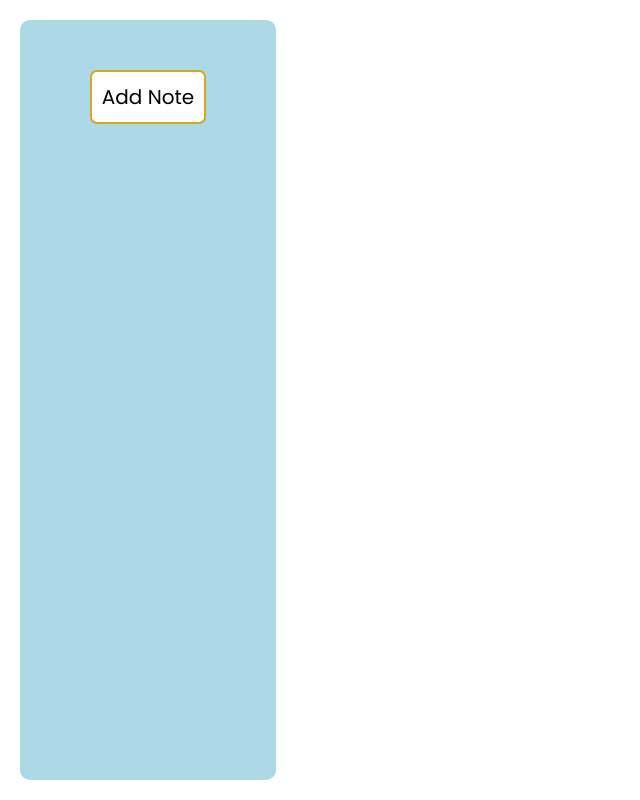
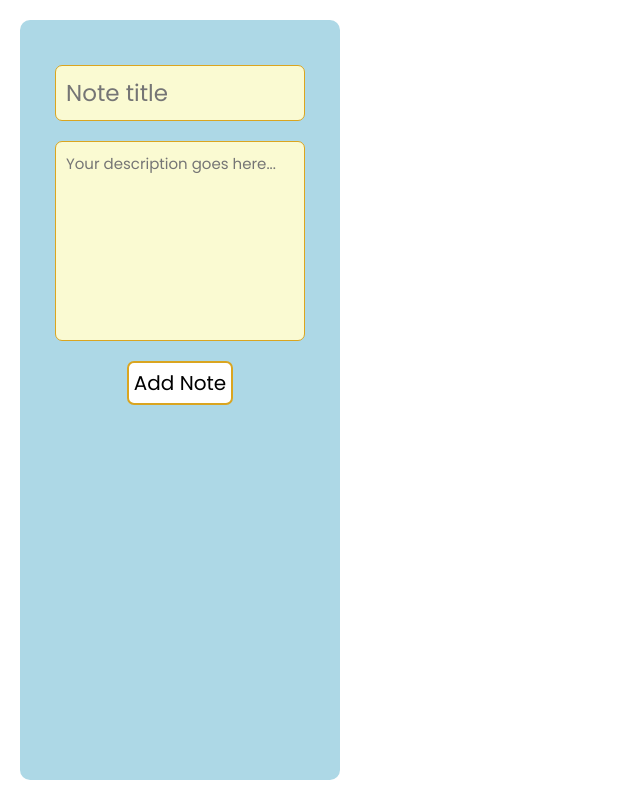
Before and after one commit to mark-itc/react---notes-app-omribarmats, a React (Create React App) app: page / in a window 1280 px wide. Shown: the whole page, without its empty margins (0-640 px from the left). Built offline with nearby package versions, Linux system fonts and the light colour scheme.

Commit message:
Milestone-6 Done
1. Added the ability to edit notes inside the Modal
2. Made my Form into a reusable component
3. Updated date is shown after note changes

```diff
--- a/package.json
+++ b/package.json
@@ -10,6 +10,7 @@
     "react-dom": "^18.2.0",
     "react-modal": "^3.16.1",
     "react-scripts": "5.0.1",
+    "react-textarea-autosize": "^8.4.0",
     "web-vitals": "^2.1.4"
   },
   "scripts": {
--- a/src/App.css
+++ b/src/App.css
@@ -12,33 +12,3 @@
   flex-direction: row;
   height: 100vh;
 }
-
-.form {
-  background-color: lightblue;
-  width: 20%;
-  display: flex;
-  flex-direction: column;
-  align-items: center;
-  padding: 50px;
-  border: none;
-  border-radius: 10px;
-  position: -webkit-sticky;
-  top: 0;
-  left: 0;
-  margin-top: 20px;
-  margin-left: 20px;
-  margin-bottom: 20px;
-}
-
-.form button {
-  border: 2px solid goldenrod;
-  border-radius: 7px;
-  background-color: white;
-  font-size: 20px;
-  padding: 10px;
-}
-
-.form button:hover {
-  background-color: lightgoldenrodyellow;
-  cursor: pointer;
-}
--- a/src/App.jsx
+++ b/src/App.jsx
@@ -1,15 +1,22 @@
 import "./App.css";
 import { Notes } from "./Components/Notes";
-import { useState } from "react";
+import { Form } from "./Components/Form";
+import { NotesContext } from "./Context/NotesContext";
+import { useState, useContext } from "react";
 
 function App() {
-  const [notes, setNotes] = useState([]);
+  const { notes, setNotes } = useContext(NotesContext);
+  const [noteTitle, setNoteTitle] = useState();
+  const [noteDescription, setnoteDescription] = useState();
 
-  const handleAddNotes = (noteText, noteTitle) => {
+  const handleAddNotes = (title, description) => {
+    if (description.length === 0) return;
+
     const note = {
-      title: noteTitle,
-      text: noteText,
+      title: title,
+      text: description,
       date: new Date(),
+      update: new Date(),
       id: notes.length === 0 ? 1 : notes[notes.length - 1].id + 1,
     };
     setNotes([...notes, note]);
@@ -17,16 +24,16 @@ function App() {
 
   return (
     <div className="App">
-      <form className="form">
-        <button
-          onClick={(e) => {
-            e.preventDefault();
-            handleAddNotes("Example note", "Note title");
-          }}
-        >
-          Add Note
-        </button>
-      </form>
+      <Form
+        formId="app"
+        noteTitle={noteTitle}
+        noteDescription={noteDescription}
+        setNoteTitle={setNoteTitle}
+        setnoteDescription={setnoteDescription}
+        buttonClicked={handleAddNotes}
+        DefaultTitle=""
+        DefaultDescription=""
+      />
       <Notes notes={notes} setNotes={setNotes} />
     </div>
   );
--- /dev/null
+++ b/src/Components/Form.css
@@ -0,0 +1,101 @@
+.formApp {
+  background-color: lightblue;
+  display: flex;
+  flex-direction: column;
+  align-items: center;
+  padding: 35px;
+  border: none;
+  border-radius: 10px;
+  position: -webkit-sticky;
+  top: 0;
+  left: 0;
+  margin-top: 20px;
+  margin-left: 20px;
+  margin-bottom: 20px;
+  width: 25vw;
+}
+
+.formApp button {
+  border: 2px solid goldenrod;
+  border-radius: 7px;
+  background-color: white;
+  font-size: 20px;
+  padding: 5px;
+  margin-top: 10px;
+}
+
+.formApp button:hover {
+  border: 2px solid #719ece;
+  cursor: pointer;
+}
+
+.formApp textarea {
+  width: 100%;
+  border: 1px solid goldenrod;
+  border-radius: 7px;
+  background-color: lightgoldenrodyellow;
+  padding: 10px;
+  margin: 10px;
+  resize: none;
+}
+
+.formApp textarea:focus {
+  outline: none;
+  border-color: #719ece;
+  box-shadow: 0 0 10px #719ece;
+}
+
+.formApp #title {
+  font-size: 23px;
+  font-weight: 500px;
+}
+
+.formApp #note {
+  font-size: 15px;
+  height: 500px;
+  min-height: 200px;
+}
+
+.formPopup {
+  display: flex;
+  flex-direction: column;
+  align-items: center;
+  padding: 10px;
+}
+
+.formPopup button {
+  border: 2px solid goldenrod;
+  border-radius: 7px;
+  background-color: white;
+  font-size: 20px;
+  padding: 5px;
+  margin-top: 10px;
+}
+
+.formPopup button:hover {
+  border: 2px solid #719ece;
+  cursor: pointer;
+}
+
+.formPopup textarea {
+  width: 100%;
+  border-radius: 7px;
+  border: none;
+  background-color: lightgoldenrodyellow;
+  resize: none;
+}
+
+.formPopup textarea:focus {
+  outline: none;
+  border: none;
+}
+
+.formPopup #title {
+  font-size: 23px;
+  font-weight: 700;
+  padding: 0;
+}
+
+.formPopup #note {
+  font-size: 15px;
+}
--- /dev/null
+++ b/src/Components/Form.jsx
@@ -0,0 +1,33 @@
+import "./Form.css";
+import TextareaAutosize from "react-textarea-autosize";
+
+export const Form = (props) => {
+  return (
+    <form className={props.formId === "popup" ? "formPopup" : "formApp"}>
+      <TextareaAutosize
+        id="title"
+        rows="1"
+        placeholder="Note title"
+        onChange={(event) => props.setNoteTitle(event.target.value)}
+      >
+        {props.DefaultTitle}
+      </TextareaAutosize>
+      <TextareaAutosize
+        id="note"
+        rows="1"
+        placeholder="Your description goes here..."
+        onChange={(event) => props.setnoteDescription(event.target.value)}
+      >
+        {props.DefaultDescription}
+      </TextareaAutosize>
+      <button
+        onClick={(e) => {
+          e.preventDefault();
+          props.buttonClicked(props.noteTitle, props.noteDescription, props.id);
+        }}
+      >
+        {props.formId === "popup" ? "Update note" : "Add Note"}
+      </button>
+    </form>
+  );
+};
--- a/src/Components/Note.css
+++ b/src/Components/Note.css
@@ -3,7 +3,6 @@
   border-radius: 7px;
   margin: 15px;
   padding: 5px;
-    height: 100px;
   background-color: lightgoldenrodyellow;
 }
 
@@ -22,3 +21,17 @@
 .note-textarea:hover {
   cursor: pointer;
 }
+
+.date {
+  font-size: 10px;
+  position: relative;
+  color: grey;
+  text-align: right;
+}
+
+.update {
+  font-size: 10px;
+  position: relative;
+  color: palevioletred;
+  text-align: right;
+}
--- a/src/Components/Note.jsx
+++ b/src/Components/Note.jsx
@@ -13,16 +13,22 @@ export const Note = (props) => {
           {props.id}. {props.title}
         </h2>
         <p>{props.text}</p>
-        <p>{props.date.toDateString()}</p>
       </div>
       <button
         onClick={(e) => {
           e.preventDefault();
-          props.handleDelteNote(props.id);
+          props.handleDelteNote(props.id, props.title);
         }}
       >
         Delete
       </button>
+      <p className="date">{props.date.toLocaleString("de-DE")}</p>
+      {props.date.toLocaleString("de-DE") ===
+      props.update.toLocaleString("de-DE") ? (
+        ""
+      ) : (
+        <p className="update">{props.update.toLocaleString("de-DE")}</p>
+      )}
     </div>
   );
 };
--- a/src/Components/Notes.jsx
+++ b/src/Components/Notes.jsx
@@ -1,14 +1,18 @@
 import "./Notes.css";
 import { Note } from "./Note";
-import { useState } from "react";
 import { Popup } from "./Popup";
+import { NotesContext } from "../Context/NotesContext";
 import Modal from "react-modal";
+import { useState, useContext } from "react";
 
 export const Notes = (props) => {
-  const handleDelteNote = (id) => {
+  const [modalIsOpen, setModalIsOpen] = useState(false);
+  const { SetNewNoteTitle, SetNewNoteDescription } = useContext(NotesContext);
+  const handleDelteNote = (id, title) => {
     if (
-      window.confirm("Are you sure you want to delete note " + id + " ?") ==
-      true
+      window.confirm(
+        `Are you sure you want to delete note "${id}. ${title}"?`
+      ) == true
     ) {
       deleteNote(id);
     }
@@ -18,7 +22,6 @@ export const Notes = (props) => {
     props.setNotes(props.notes.filter((note) => note.id !== id));
   };
 
-  const [modalIsOpen, setModalIsOpen] = useState(false);
   const [modalValue, setmodalValue] = useState();
   const [modalTitle, setmodalTitle] = useState();
   const [modalText, setmodalText] = useState();
@@ -29,6 +32,8 @@ export const Notes = (props) => {
     setmodalTitle(title);
     setmodalText(text);
     setmodalDate(date);
+    SetNewNoteTitle(title);
+    SetNewNoteDescription(text);
     setModalIsOpen(true);
   };
 
@@ -50,6 +55,7 @@ export const Notes = (props) => {
       padding: "5px",
       backgroundColor: "lightgoldenrodyellow",
       padding: "10px",
+      maxWidth: "20%",
     },
   };
 
@@ -61,6 +67,7 @@ export const Notes = (props) => {
             <Note
               key={index}
               date={note.date}
+              update={note.update}
               text={note.text}
               id={note.id}
               title={note.title}
--- a/src/Components/Popup.css
+++ b/src/Components/Popup.css
@@ -1,11 +1,17 @@
-.popup button {
+.popup {
+  display: flex;
+  flex-direction: column;
+}
+
+.close {
   border: 1px solid goldenrod;
   border-radius: 4px;
   background-color: white;
   padding: 2px 4px;
+  align-self: center;
 }
 
-.popup button:hover {
+.close:hover {
   background-color: lightcoral;
   cursor: pointer;
 }
--- a/src/Components/Popup.jsx
+++ b/src/Components/Popup.jsx
@@ -1,14 +1,47 @@
 import "./Popup.css";
+import { Form } from "./Form";
+import { NotesContext } from "../Context/NotesContext";
+import { useContext } from "react";
 
 export const Popup = (props) => {
+  const {
+    notes,
+    newNoteTitle,
+    newNoteDescription,
+    SetNewNoteTitle,
+    SetNewNoteDescription,
+  } = useContext(NotesContext);
+
+  const handleUpdateNote = (title, description, id) => {
+    console.log(title, description, id, notes[id - 1].title);
+    if (newNoteDescription === description && newNoteTitle === title)
+      return props.closeModal();
+
+    if (newNoteDescription.length === 0)
+      return alert("Please add note description");
+    notes[id - 1].title = newNoteTitle;
+    notes[id - 1].text = newNoteDescription;
+    notes[id - 1].update = new Date();
+    props.closeModal();
+  };
+
   return (
     <div className="popup">
-      <h1>
-        {props.id}. {props.title}
-      </h1>
-      <p>{props.text}</p>
-      <p>{props.date.toDateString()}</p>
-      <button onClick={props.closeModal}>Close</button>
+      <p>Edit Note #{props.id} </p>
+      <Form
+        formId="popup"
+        noteTitle={props.title}
+        noteDescription={props.text}
+        DefaultTitle={props.title}
+        DefaultDescription={props.text}
+        id={props.id}
+        buttonClicked={handleUpdateNote}
+        setNoteTitle={SetNewNoteTitle}
+        setnoteDescription={SetNewNoteDescription}
+      />
+      <button className="close" onClick={props.closeModal}>
+        Close
+      </button>
     </div>
   );
 };
--- /dev/null
+++ b/src/Context/NotesContext.jsx
@@ -0,0 +1,26 @@
+import { useState, createContext } from "react";
+
+const NotesContext = createContext();
+
+const NotesProvider = ({ children }) => {
+  const [notes, setNotes] = useState([]);
+  const [newNoteTitle, SetNewNoteTitle] = useState();
+  const [newNoteDescription, SetNewNoteDescription] = useState();
+
+  return (
+    <NotesContext.Provider
+      value={{
+        notes,
+        setNotes,
+        newNoteTitle,
+        SetNewNoteTitle,
+        newNoteDescription,
+        SetNewNoteDescription,
+      }}
+    >
+      {children}
+    </NotesContext.Provider>
+  );
+};
+
+export { NotesContext, NotesProvider };
```
Also changed, not shown: src/index.js (+9 -8 lines), 1 other file (tests, documents, lock files or other folders). Lines whose indentation alone changed are shown as unchanged.
